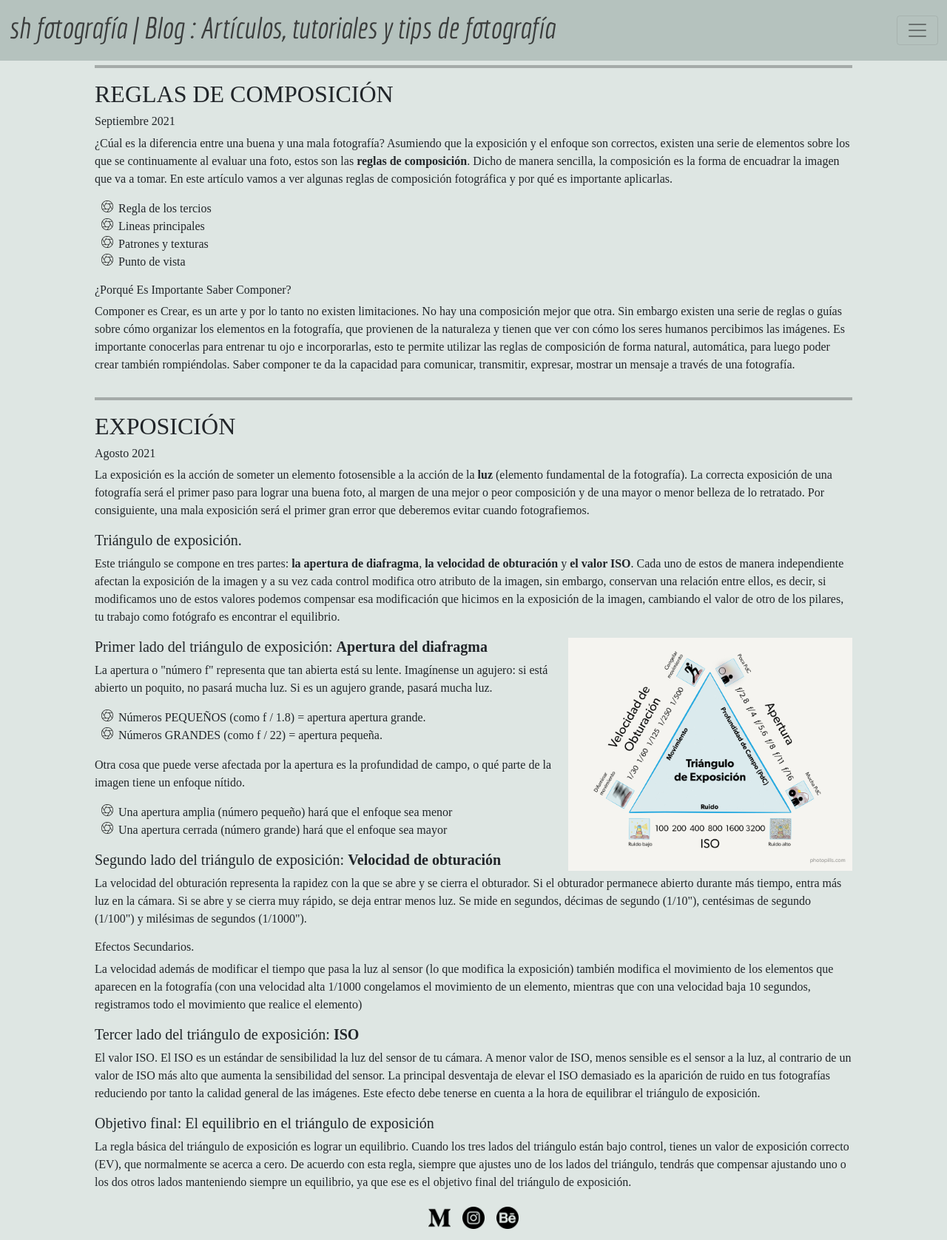
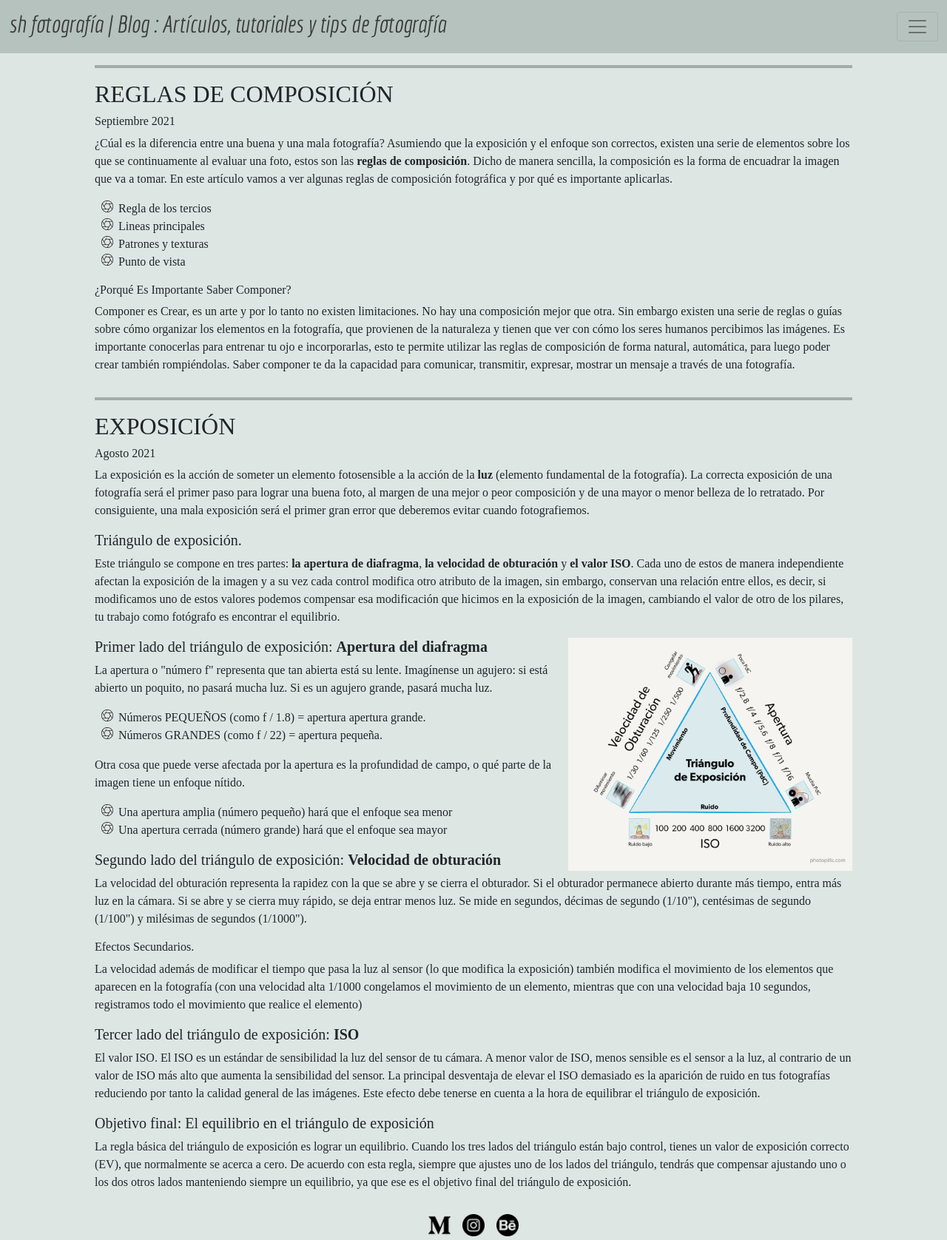
Before and after one commit to santiagohsv/shfotografia, a website: page blog.html in a window 1280 px wide. Shown: the whole page at 74% size. Drawn offline with nearby package versions, Linux system fonts and the light colour scheme; a web font is replaced by a local one.

Commit message:
cambio en el titulo blog

```diff
--- a/SCSS/_blog.scss
+++ b/SCSS/_blog.scss
@@ -8,8 +8,7 @@ hr {
   display: flex;
   flex-direction: column;
   align-items: center;
-  /*  font-family: "Montserrat", sans-serif, arial;
- */
+
   .card_blog {
     width: 80vw;
     font-family: "Kaisei Decol", serif;
--- a/SCSS/_footer.scss
+++ b/SCSS/_footer.scss
@@ -6,6 +6,7 @@ footer {
   position: absolute;
   margin-left: auto;
   margin-right: auto;
+  margin-top: 10px;
   left: 0;
   right: 0;
 
--- a/SCSS/_header.scss
+++ b/SCSS/_header.scss
@@ -15,7 +15,6 @@ header {
     @media (max-width: 332px) {
       display: none;
     }
-  }
 
     .titulogeneral_long {
       font-family: "Economica", sans-serif;
@@ -26,12 +25,12 @@ header {
       }
     }
 
-  .titulogeneral_short {
+    /*   .titulogeneral_short {
     font-family: "Economica", sans-serif;
     font-size: 2rem;
 
     @media (min-width: 690px) {
       display: none;
+    } */
   }
 }
-}
--- a/SCSS/_nosotros.scss
+++ b/SCSS/_nosotros.scss
@@ -21,21 +21,11 @@
       left: 200px;
       top: 15vh;
     }
+  }
 
-    .aboutText__descrip {
-      color: white;
-      font-size: 1rem;
-      margin: 10px;
-    }
+  .aboutText__descrip {
+    color: white;
+    font-size: 1rem;
+    margin: 10px;
   }
 }
-
-/* MEDIA Q */
-
-/*
-  text-align: left;
-  font-family: "Oswald", sans-serif;
-  height: 100vh;
-  background-image: url(../media/about-bg.jpg);
-  background-size: cover;
-*/
--- a/blog.html
+++ b/blog.html
@@ -23,8 +23,8 @@
     <header>
     <nav class="navbar navbar-light custom-bg fixed-top">
       <div class="container-fluid">
-        <a class="navbar-brand titulogeneral_long"  href="#"><h1>sh fotografía | Blog : Artículos, tutoriales y tips de fotografía</h1> </a>
-        <a class="navbar-brand titulogeneral_short"  href="#"><h1>sh fotografía | Blog</h1> </a>
+        <a class="navbar-brand titulogeneral"  href="#"><h1>sh fotografía | Blog <span class="titulogeneral_long">: Artículos, tutoriales y tips de fotografía</span></h1> </a>
+
         <button
           class="navbar-toggler"
           type="button"
```
Also changed, not shown: CSS/style.css, 2 other files. Lines whose indentation alone changed are shown as unchanged.
